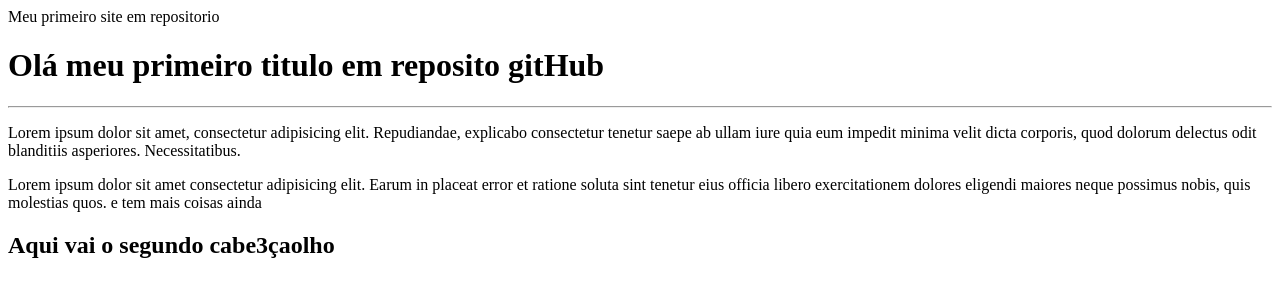
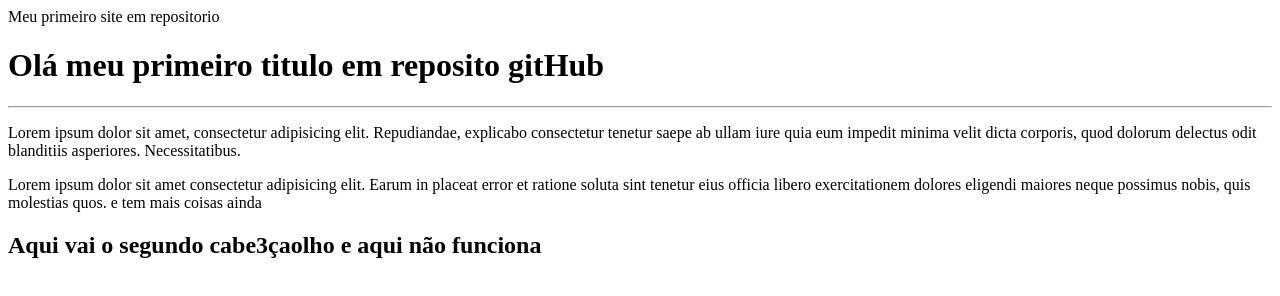
Before and after one commit to amiltonaas/Ola_Mundo, a plain HTML site: page Site_exemplo/index.html in a window 1280 px wide. Drawn offline with Linux system fonts and the light colour scheme.

Commit message:
atualiza

```diff
--- a/Site_exemplo/index.html
+++ b/Site_exemplo/index.html
@@ -16,7 +16,7 @@
     </p>
     <H2>
         Aqui vai o segundo cabe3çaolho
-
+        e aqui não funciona
 
     </H2>
 
```
